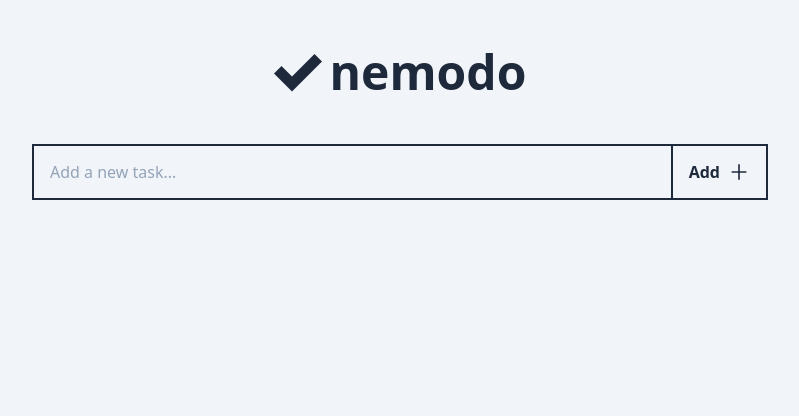
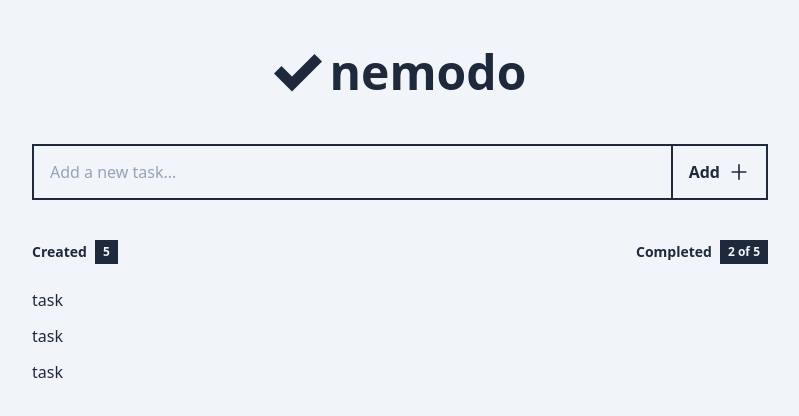
Before and after one commit to nebocoder/nemodo, a React (Vite) app: page / in a window 1280 px wide. Shown: the top 416 px of the page, without its empty margins (240-1039 px from the left). Built offline with nearby package versions, Linux system fonts and the light colour scheme; the HTML template or start-up script is replaced by a standard one.

Commit message:
feat: :sparkles: add list component

```diff
--- a/src/App.jsx
+++ b/src/App.jsx
@@ -1,9 +1,11 @@
 import Header from './Header';
+import List from './List';
 
 function App() {
   return (
     <div className="h-screen bg-slate-100 text-slate-800">
       <Header />
+      <List />
     </div>
   );
 }
--- /dev/null
+++ b/src/List.jsx
@@ -0,0 +1,28 @@
+function List() {
+  return (
+    <div className="w-full max-w-3xl mx-auto mt-24 mb-12 px-4">
+      <div className="flex place-items-center place-content-between mb-6">
+        <div className="flex place-items-center gap-2">
+          <p className="text-sm font-bold">Created</p>
+          <span className="text-xs font-bold bg-slate-800 text-slate-100 px-2 py-1">
+            5
+          </span>
+        </div>
+        <div className="flex place-items-center gap-2">
+          <p className="text-sm font-bold">Completed</p>
+          <span className="text-xs font-bold bg-slate-800 text-slate-100 px-2 py-1">
+            2 of 5
+          </span>
+        </div>
+      </div>
+
+      <div className="flex flex-col gap-3">
+        <p>task</p>
+        <p>task</p>
+        <p>task</p>
+      </div>
+    </div>
+  );
+}
+
+export default List;
```
